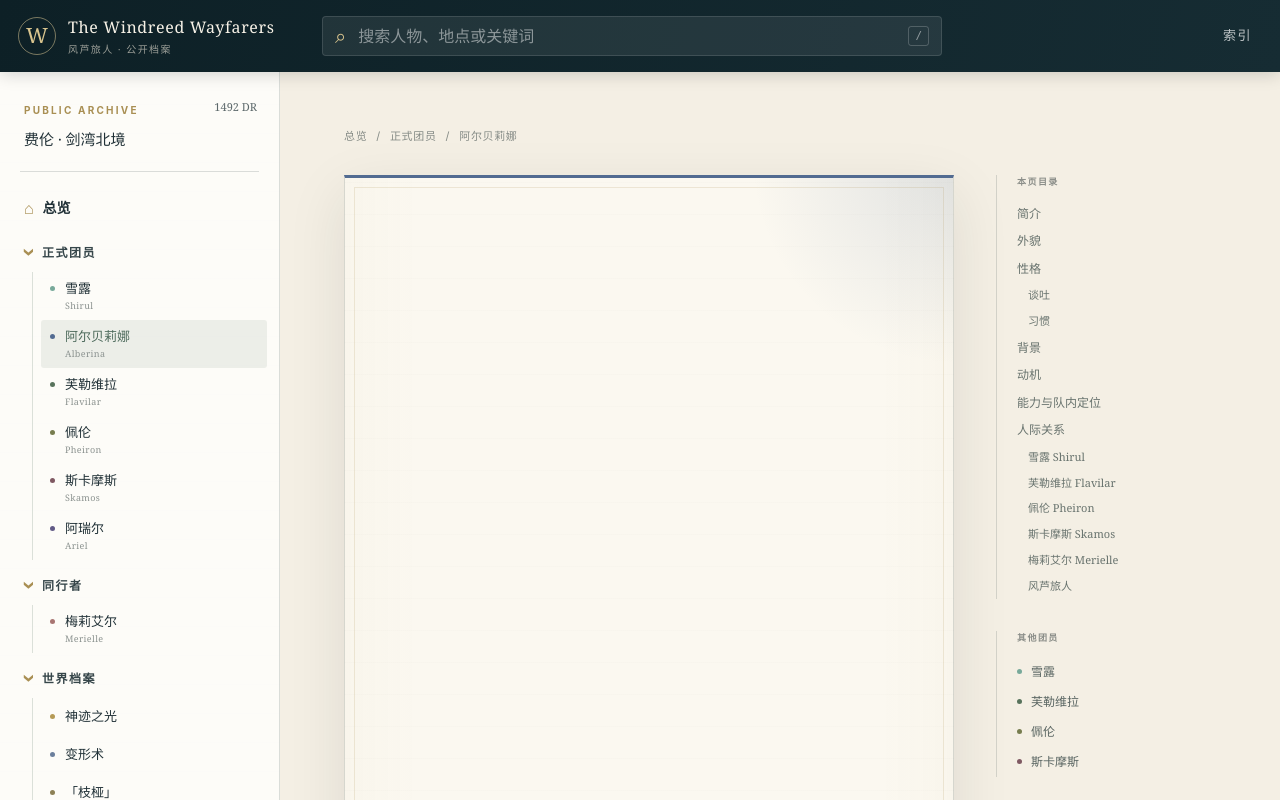
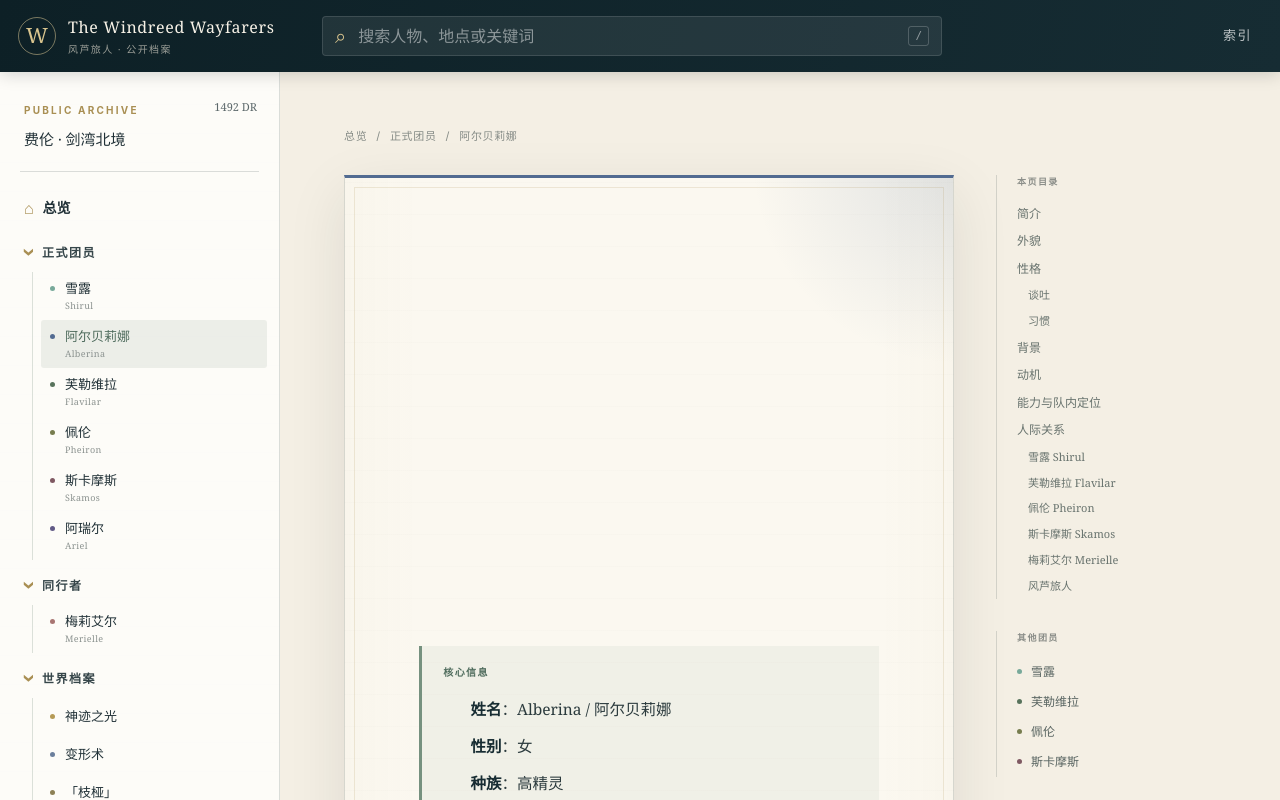
Before and after one commit to Lavr0v0/windreed-wiki, a Next.js app: page /archive/characters/alberina in a window 1280 px wide. Shown: the top 800 px of the page. Built offline with nearby package versions, Linux system fonts and the light colour scheme.

Commit message:
Show archive prose immediately

```diff
--- a/app/archive/[category]/[slug]/page.tsx
+++ b/app/archive/[category]/[slug]/page.tsx
@@ -103,9 +103,7 @@ export default async function ArchivePage({ params }: PageProps) {
             </dl>
           )}
 
-          <div data-reveal>
-            <MarkdownView markdown={entry.body} />
-          </div>
+          <MarkdownView markdown={entry.body} />
 
           <footer className="article-footer">
             <span>THE WINDREED CHRONICLES</span>
```
Also changed, not shown: 1 other file (tests, documents, lock files or other folders).
